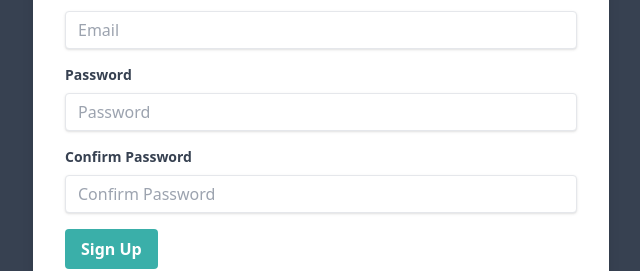
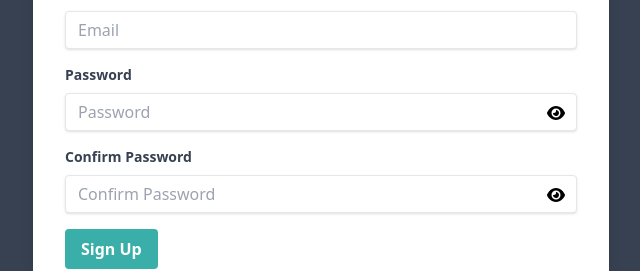
Before and after one commit to 135meherab/SellStream-front-end, a React (Vite) app: page /sign_up in a window 1280 px wide. Shown: the part 407-678 px from the top of the page, without its empty margins (319-959 px from the left). Built offline with nearby package versions, Linux system fonts and the light colour scheme.

Commit message:
[upgrade] sign up and login

```diff
--- a/src/Components/Login.jsx
+++ b/src/Components/Login.jsx
@@ -5,15 +5,18 @@ import { useDispatch } from 'react-redux';
 import { userLoggedIn } from '../features/auth/authSlice';
 import { toast } from 'react-toastify';
 import 'react-toastify/dist/ReactToastify.css';
+import { FontAwesomeIcon } from '@fortawesome/react-fontawesome'
+import { faEye, faEyeSlash } from '@fortawesome/free-solid-svg-icons'; // Example with FontAwesome icons
 
 
 const Login = () => {
   const [username, setUserName] = useState('');
   const [password, setPassword] = useState('');
   const [error, setError] = useState('');
+  const [showPassword, setShowPassword] = useState(true);
   const navigate = useNavigate();
   const dispatch = useDispatch()
-const [login, {data, isLoading, error: responseError}] = useLoginMutation()
+  const [login, {data, isLoading, error: responseError}] = useLoginMutation()
 
 
 const handleLogin = async (e) => {
@@ -62,7 +65,10 @@ useEffect(() => {
   }
 }, [data, navigate, responseError, dispatch]);
 
+const togglePasswordVisibility = () => {
+    setShowPassword(!showPassword);
 
+};
 
 
 
@@ -82,16 +88,26 @@ useEffect(() => {
             required
           />
         </div>
-        <div className="mb-6">
+        <div className="mb-6 relative">
           <label htmlFor="password" className="block text-gray-700">Password</label>
+          <div className='relative'>
           <input
-            type="password"
+            type={showPassword ? 'text' : 'password'}
             id="password"
             value={password}
             onChange={(e) => setPassword(e.target.value)}
             className="w-full mt-1 px-4 py-2 border rounded-md focus:outline-none focus:border-primary"
             required
           />
+          <button
+              type="button"
+              className="absolute right-3 top-3"
+              onClick={() => togglePasswordVisibility('password')}
+              aria-label={showPassword ? 'Hide password' : 'Show password'}
+            >
+              <FontAwesomeIcon icon={showPassword ? faEye: faEyeSlash } />
+            </button>
+          </div>
         </div>
         <button disabled={isLoading} type="submit" className="w-full bg-primary text-white py-2 rounded-md hover:bg-opacity-80">
           Login
--- a/src/Components/sign_up.jsx
+++ b/src/Components/sign_up.jsx
@@ -5,18 +5,46 @@ import { useNavigate } from 'react-router-dom';
 import { toast } from 'react-toastify';
 import 'react-toastify/dist/ReactToastify.css';
 import { Link } from 'react-router-dom'; // Import Link from React Router
+import { FontAwesomeIcon } from '@fortawesome/react-fontawesome'
+import { faEye, faEyeSlash } from '@fortawesome/free-solid-svg-icons'; // Example with FontAwesome icons
 
 const SignUp = () => {
   const [username, setUsername] = useState('');
   const [firstName, setFirstName] = useState('');
   const [lastName, setLastName] = useState('');
   const [email, setEmail] = useState('');
+  const [emailError,setEmailError] = useState('')
   const [password, setPassword] = useState('');
   const [confirm_password, setConfirmPassword] = useState('');
   const [error, setError] = useState('');
+  const [passwordError, setPasswordError] = useState('');
+  const [usernameError, setUsernameError] = useState('')
+  const [showPassword, setShowPassword] = useState(true);
+  const [showConfirmPassword, setShowConfirmPassword] = useState(true);
 
   const [addUser, { isLoading, error: responseError }] = useAddUserMutation();
   const navigate = useNavigate(); // Include navigate for navigation
+
+  const handleUsernameChange = (e) =>{
+    const {value} = e.target;
+    if (value.includes(' ')){
+      setUsernameError('Username should not contain spaces.');
+    }
+    else{
+      setUsernameError(''); // Clear the error when there are no spaces
+    }
+    setUsername(value);
+  }
+
+
+  const handleConfirmPasswordChange = (e) => {
+    setConfirmPassword(e.target.value);
+    if (e.target.value !== password && password) {
+      setPasswordError('Passwords do not match');
+    } else {
+      setPasswordError('');
+    }
+  };
 
   useEffect(() => {
     if (responseError) {
@@ -27,6 +55,15 @@ const SignUp = () => {
   const handleSubmit = async (e) => {
     e.preventDefault();
 
+    if (username.includes(' ')){
+      setError('Username should not contain spaces.')
+      toast.error('Username should not contain spaces.')
+      return
+    }
+    if (!email.endsWith(".com")) {
+      setEmailError("Email must end with .com");
+      return;
+    }
     if (password !== confirm_password) {
       setError('Passwords do not match');
       toast.error('Passwords do not match');
@@ -53,6 +90,15 @@ const SignUp = () => {
         toast.error(err.data?.error || 'An error occurred');
     }
   };
+  const togglePasswordVisibility = (field) => {
+    if ( field === "password"){
+      setShowPassword(!showPassword);
+    }
+    else if(field === "confirm_password"){
+      setShowConfirmPassword(!showConfirmPassword)
+    }
+  };
+
   return (
     <div className="bg-gray-700 flex items-center justify-center min-h-screen px-4 sm:px-6 lg:px-8 pt-4 pb-4">
       <div className="bg-white p-8 rounded-lg shadow-lg w-full max-w-xl relative">
@@ -74,9 +120,10 @@ const SignUp = () => {
               type="text"
               placeholder="Username"
               value={username}
-              onChange={(e) => setUsername(e.target.value)}
+              onChange={handleUsernameChange}
               required
             />
+            {usernameError && <p className="text-red-500 text-xs italic">{usernameError}</p>}
           </div>
           <div className="mb-4">
             <label
@@ -128,40 +175,62 @@ const SignUp = () => {
               onChange={(e) => setEmail(e.target.value)}
               required
             />
+            {emailError && <p className="text-red-500 text-xs italic">{emailError}</p>}
           </div>
-          <div className="mb-4">
+          <div className="mb-4 relative ">
             <label
               className="block text-gray-700 text-sm font-bold mb-2"
               htmlFor="password"
             >
               Password
             </label>
+            <div className='relative '>
             <input
               className="shadow appearance-none border rounded w-full py-2 px-3 text-gray-700 leading-tight focus:outline-none focus:shadow-outline"
               id="password"
-              type="password"
+              type={showPassword ? 'text' : 'password'}
               placeholder="Password"
               value={password}
               onChange={(e) => setPassword(e.target.value)}
               required
             />
+            <button
+              type="button"
+              className="absolute right-3 top-2"
+              onClick={() => togglePasswordVisibility('password')}
+              aria-label={showPassword ? 'Hide password' : 'Show password'}
+            >
+              <FontAwesomeIcon icon={showPassword ? faEye: faEyeSlash } />
+            </button>
+            </div>
           </div>
-          <div className="mb-4">
-            <label
+          <div className="mb-4 relative">
+          <label
               className="block text-gray-700 text-sm font-bold mb-2"
               htmlFor="confirm-password"
             >
               Confirm Password
             </label>
+            <div className='relative'>
             <input
               className="shadow appearance-none border rounded w-full py-2 px-3 text-gray-700 leading-tight focus:outline-none focus:shadow-outline"
               id="confirm-password"
-              type="password"
+              type={showConfirmPassword ? 'text' : 'password'}
               placeholder="Confirm Password"
               value={confirm_password}
-              onChange={(e) => setConfirmPassword(e.target.value)}
+              onChange={handleConfirmPasswordChange}
               required
             />
+            <button
+              type="button"
+              className="absolute right-3 top-2"
+              onClick={() => togglePasswordVisibility('confirm_password')}
+              aria-label={showConfirmPassword ? 'Hide password' : 'Show password'}
+            >
+              <FontAwesomeIcon icon={showConfirmPassword ? faEye: faEyeSlash } />
+            </button>
+            </div>
+            {passwordError && <p className="text-red-500 text-xs italic">{passwordError}</p>}
           </div>
           <div className="flex items-center justify-between">
             <button
```
